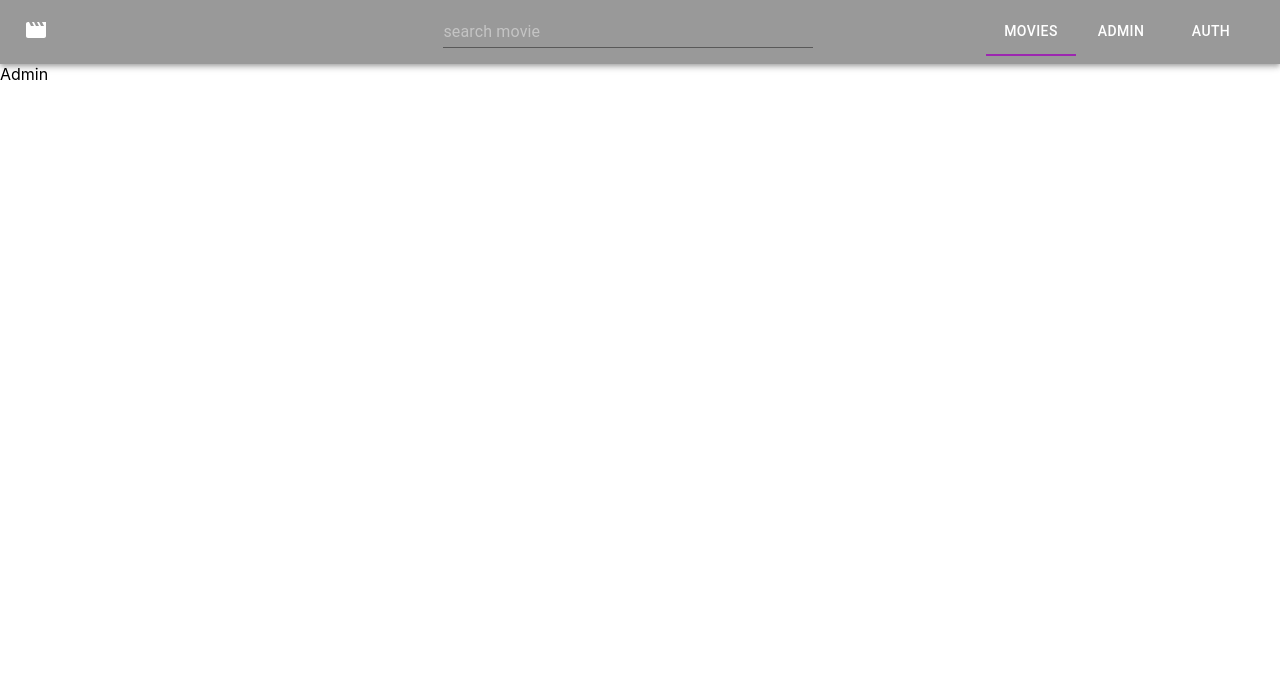
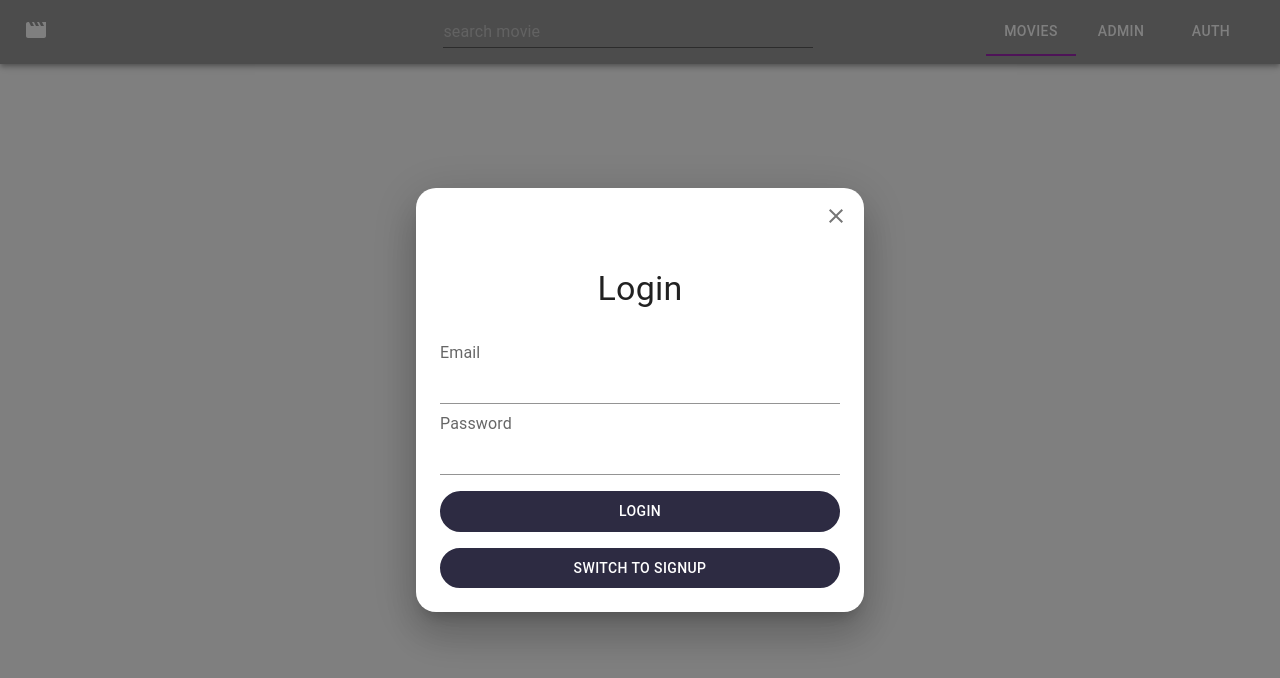
Before and after one commit to Nabeel-Chhipa/MERN-stack-booking-app, a React (Create React App) app: page /admin in a window 1280 px wide. Shown: the top 678 px of the page. Built offline with nearby package versions, Linux system fonts and the light colour scheme; no server answers.

Commit message:
add login & signup modal

```diff
--- a/src/components/Admin/Admin.js
+++ b/src/components/Admin/Admin.js
@@ -1,8 +1,11 @@
 import React from 'react'
+import AuthForm from '../Auth/AuthForm'
 
 const Admin = () => {
   return (
-    <div>Admin</div>
+    <div>
+      <AuthForm />
+    </div>
   )
 }
 
--- a/src/components/Auth/Auth.js
+++ b/src/components/Auth/Auth.js
@@ -1,8 +1,11 @@
 import React from 'react'
+import AuthForm from './AuthForm'
 
 const Auth = () => {
   return (
-    <div>Auth</div>
+    <div>
+      <AuthForm />
+    </div>
   )
 }
 
--- /dev/null
+++ b/src/components/Auth/AuthForm.js
@@ -0,0 +1,123 @@
+import React, { useState } from "react";
+import {
+  Dialog,
+  FormLabel,
+  TextField,
+  Typography,
+  Box,
+  Button,
+  IconButton,
+} from "@mui/material";
+import CloseIcon from '@mui/icons-material/Close';
+
+const labelStyle = {
+  mt: 1,
+  mb: 1,
+};
+const AuthForm = () => {
+
+    const [isSignup, setIsSignup] = useState(false)
+    const [inputs, setInputs] = useState({
+        name: '',
+        email: '',
+        password: ''
+    })
+
+    const handleChange = (e) => {
+        setInputs(prev => ({
+            ...prev,
+            [e.target.name]: e.target.value
+        }))
+    }
+
+    const handleSubmit = (e) => {
+        e.preventDefault()
+        console.log(inputs)
+    }
+
+  return (
+    <Dialog open={true} PaperProps={{ style: {borderRadius: 20} }}>
+        <Box sx={{ ml: 'auto', padding: 1 }}>
+            <IconButton>
+                <CloseIcon />
+            </IconButton>
+        </Box>
+      <Typography variant="h4" textAlign={"center"} paddingTop={3}>
+        { !isSignup ? 'Login' : 'Signup' }
+      </Typography>
+      <form onSubmit={handleSubmit}>
+        <Box
+          display={"flex"}
+          justifyContent={"center"}
+          flexDirection={"column"}
+          width={400}
+          margin={"auto"}
+          alignContent={"center"}
+          padding={3}
+        >
+            {
+                isSignup &&
+                <>
+                    <FormLabel sx={labelStyle}>Name</FormLabel>
+                    <TextField
+                        value={inputs.name}
+                        onChange={handleChange}
+                        variant="standard"
+                        type={"name"}
+                        name={"name"}
+                    />
+                </>
+            }
+          <FormLabel sx={labelStyle}>Email</FormLabel>
+          <TextField
+            value={inputs.email}
+            onChange={handleChange}
+            variant="standard"
+            type={"email"}
+            name={"email"}
+          />
+          <FormLabel sx={labelStyle}>Password</FormLabel>
+          <TextField
+            value={inputs.password}
+            onChange={handleChange}
+            variant="standard"
+            type={"password"}
+            name={"password"}
+          />
+          <Button
+            type="submit"
+            fullWidth
+            sx={{
+              mt: 2,
+              borderRadius: 10,
+              bgcolor: "#2d2b42",
+              color: "#fff",
+              border: '2px solid #2d2b42',
+              fontWeight: 500,
+              ":hover": { color: "#000", border: '2px solid #2d2b42' },
+            }}
+          >
+            { isSignup ? 'Signup' : 'Login' }
+          </Button>
+          <Button
+            fullWidth
+            sx={{
+              mt: 2,
+              borderRadius: 10,
+              bgcolor: "#2d2b42",
+              color: "#fff",
+              border: '2px solid #2d2b42',
+              fontWeight: 500,
+              ":hover": { color: "#000", border: '2px solid #2d2b42' },
+            }}
+            onClick={() => setIsSignup(!isSignup)}
+          >
+            Switch To {isSignup ? 'Login' : 'Signup'}
+          </Button>
+        </Box>
+      </form>
+    </Dialog>
+  );
+};
+
+export default AuthForm;
```
Also changed, not shown: src/components/Auth/AdminAuth.js (added, +9 -0 lines).
